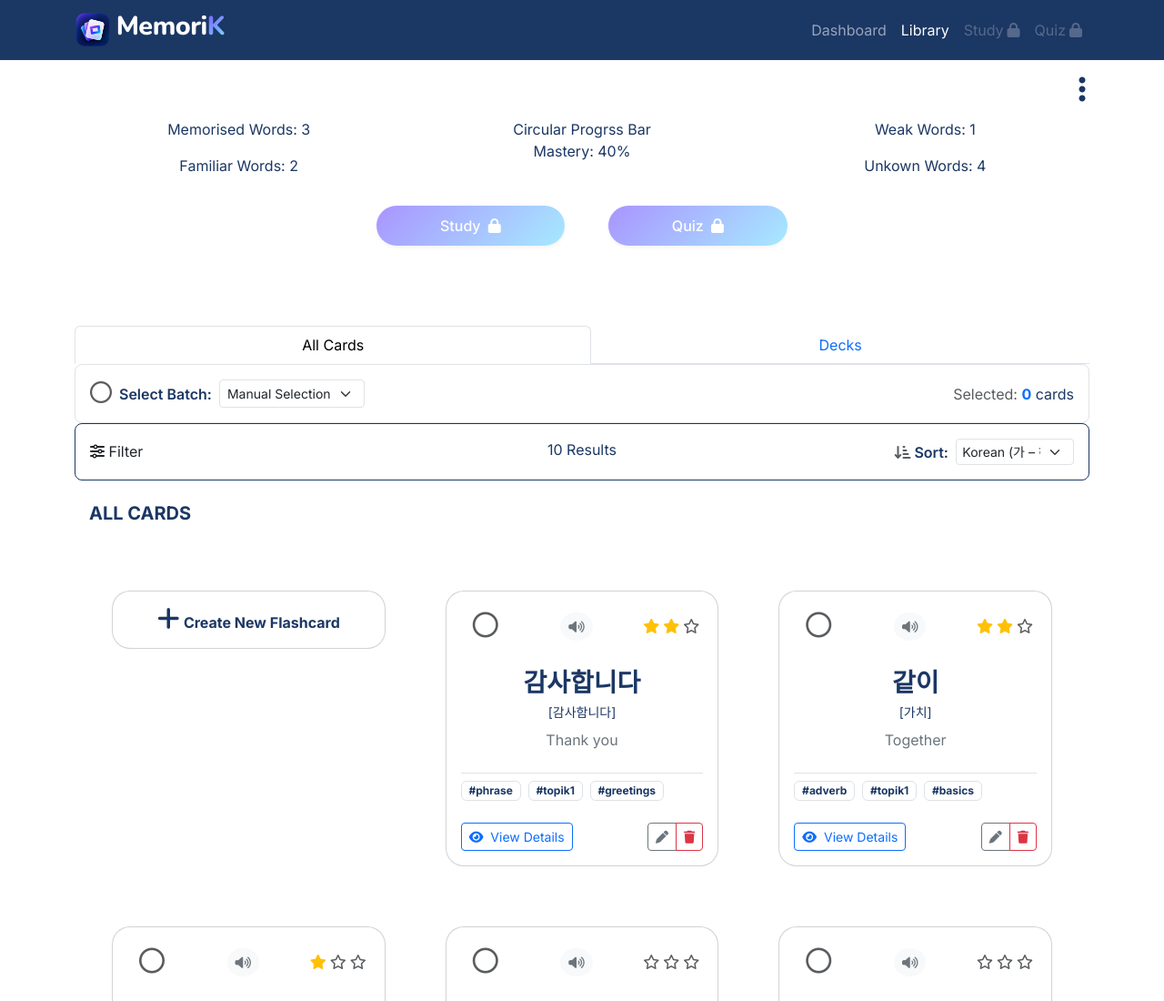
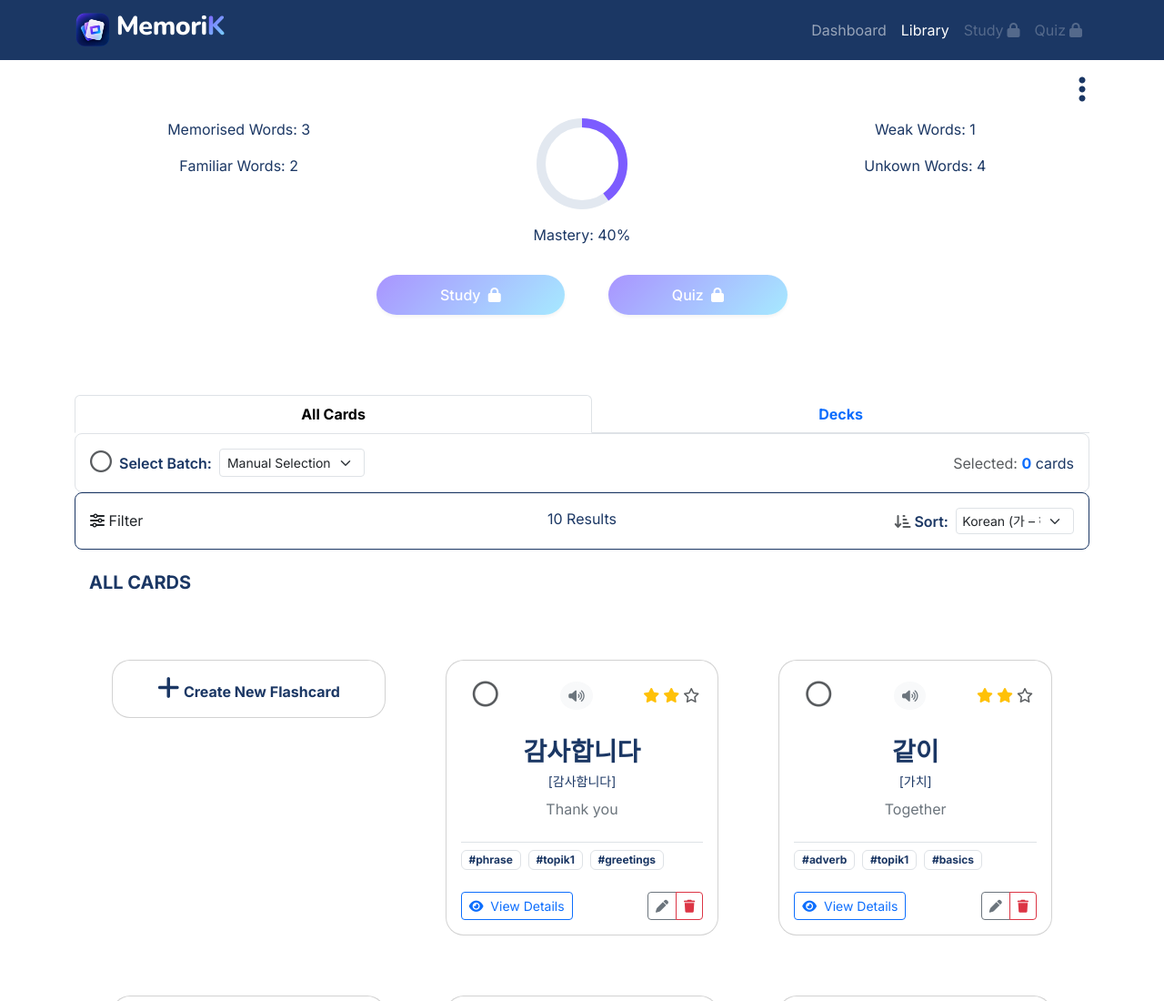
Before and after one commit to DestinyGeorge/memori-k, a plain HTML site: page library.html in a window 1280 px wide. Shown: the top 1100 px of the page at 91% size. Drawn offline with nearby package versions, Linux system fonts and the light colour scheme.

Commit message:
feat(library): add circular progress bar using ProgressBar.js

```diff
--- a/assets/css/style.css
+++ b/assets/css/style.css
@@ -317,6 +317,11 @@ h1{
 
 }
 
+#mastery-circle-container{
+    width: 100px;
+    height: 100px;
+}
+
 .library-action-button{
     background-color: var(--secondary-color-dark);
     color: var(--neutral-color-white);
--- a/assets/js/script.js
+++ b/assets/js/script.js
@@ -22,6 +22,9 @@ let currentCardTags = [];
 let currentEditingRating = 0;
 
 let currentEditingDeck = null; // Tracks deck being edited (null = create mode)
+
+// Global variable for the progress bar instance
+let masteryProgressBar = null;
 
 /**
  Page Initialization
@@ -106,6 +109,12 @@ document.addEventListener('DOMContentLoaded', async () => {
     setupCardModalEventListeners();
     setupDeckModalEventListeners();
 
+    //MASTERY PROGRESS BAR
+
+    // Initialize ProgressBar instance
+    initMasteryProgressBar();
+    // Compute stats & animate based on initial LocalStorage cards
+    updateLibraryOverviewStats(cards);
 
 
 });
@@ -204,6 +213,13 @@ function updateLibraryOverviewStats(cards) {
     // Example formula: Memorised = 100% value, Familiar = 50% value
     const masteryScore = Math.round(((memorised + (familiar * 0.5)) / totalCards) * 100);
 
+    let masteryRatio = masteryScore/100;
+    // Animate circular progress bar
+    if (!masteryProgressBar) {
+        initMasteryProgressBar();
+    }
+    masteryProgressBar.animate(masteryRatio); // Expects value between 0.0 and 1.0
+
     // Update DOM Spans
     document.getElementById('memorised-words').textContent = memorised;
     document.getElementById('familiar-words').textContent = familiar;
@@ -211,6 +227,26 @@ function updateLibraryOverviewStats(cards) {
     document.getElementById('unkown-words').textContent = unknown;
     document.getElementById('mastery-percentage').textContent = masteryScore;
 
+}
+
+/**
+ * Initializes the ProgressBar.js SVG circle with a brand gradient
+ */
+function initMasteryProgressBar(){
+    const container = document.getElementById("mastery-circle-container");
+    if (!container) return;
+
+    // Prevent re-creating multiple instances on re-renders
+    container.innerHTML = "";
+
+    masteryProgressBar = new ProgressBar.Circle('#mastery-circle-container',{
+        color: "#7C5CFF",
+        strokeWidth: 10,
+        trailWidth: 10,
+        trailColor: "#e2e8f0",
+        duration: 1200,
+        easing: "easeInOut",
+    });
 }
 
 // TABS
--- a/library.html
+++ b/library.html
@@ -87,11 +87,11 @@
                         <p>Memorised Words: <span id="memorised-words">0</span></p>
                         <p>Familiar Words: <span id="familiar-words">0</span></p>
                     </div>
-                    <div class="col-4">
-                        <div class="mastery-progress-bar">
-                            Circular Progrss Bar
+                    <div class="col-4 d-flex flex-column align-items-center">
+                        <div id="mastery-circle-container" class="mastery-progress-bar">
+                            <!-- Circular Progrss Bar -->
                         </div>
-                        <p>Mastery: <span id="mastery-percentage">0</span>%</p>
+                        <p class="my-3">Mastery: <span id="mastery-percentage" class="">0</span>%</p>
                     </div>
                     <div class="col-4">
                         <p>Weak Words: <span id="weak-words">0</span></p>
@@ -120,7 +120,7 @@
         <section id="library-content" class="container section">
             <!-- 3. View Mode Tab Bar -->
             <div id="library-tabs" class="mb-3"></div>
-                <ul class="nav nav-tabs nav-fill" id="myTab" role="tablist">
+                <ul class="nav nav-tabs nav-fill fw-bold" id="myTab" role="tablist">
                     <li class="nav-item" role="presentation">
                         <button class="nav-link active" id="all-cards-tab" data-bs-toggle="tab" data-bs-target="#all-cards-tab-pane" type="button" role="tab" aria-controls="all-cards-tab-pane" aria-selected="true">All Cards</button>
                     </li>
@@ -693,6 +693,9 @@
     <!-- Font Awesome Kit -->
     <script src="https://kit.fontawesome.com/3a3514d451.js" crossorigin="anonymous"></script>
 
+    <!-- ProgressBar.js v1.1.0 -->
+    <script src="https://cdnjs.cloudflare.com/ajax/libs/progressbar.js/1.1.1/progressbar.min.js"></script>
+
     <script src="assets/js/script.js"></script>
 </body>
 </html>
```
